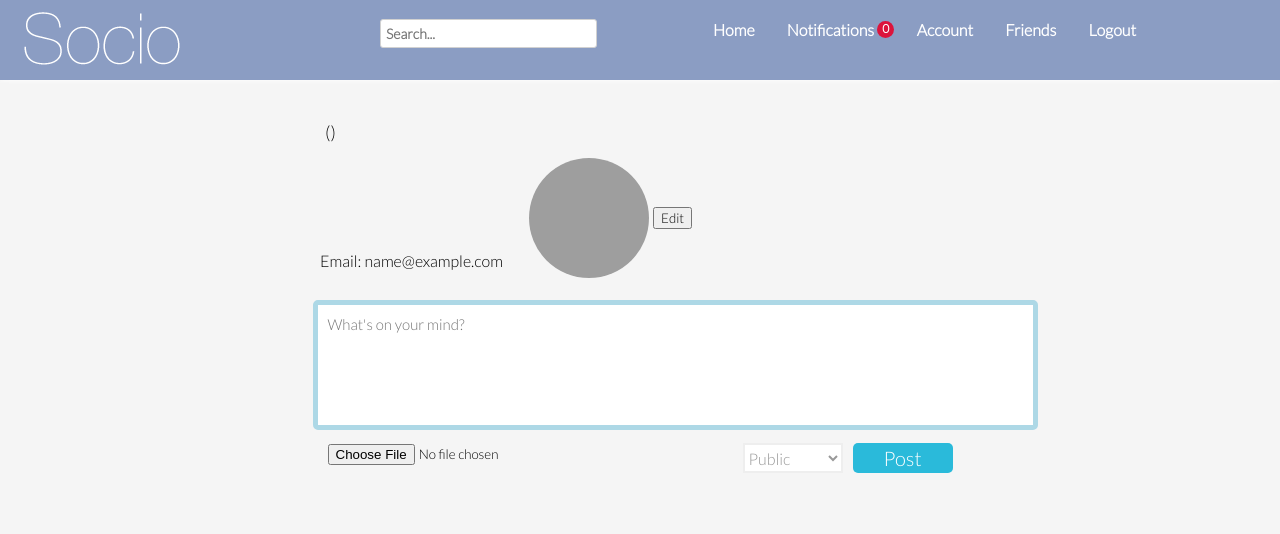
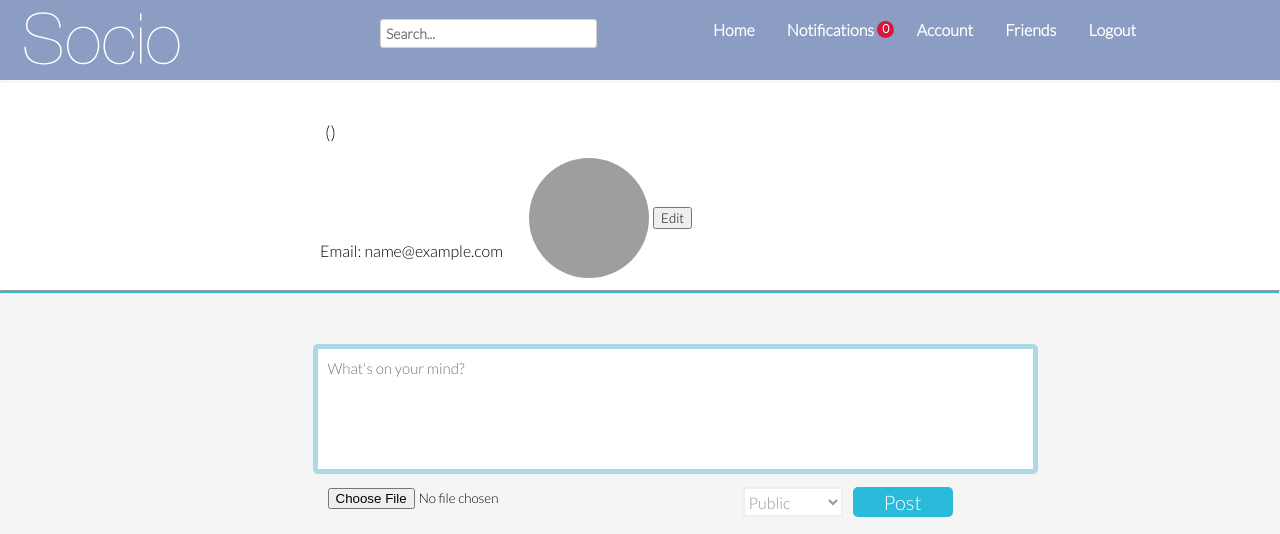
Before and after one commit to HeshamMeneisi/4H, a PHP site: page /profile.php in a window 1280 px wide. Shown: the top 534 px of the page. Run offline with PHP 8.4, Linux system fonts and the light colour scheme; the visitor is signed in with stand-in values (Sample User, id 1); data that the repository does not hold is empty; grey boxes are pictures that could not be loaded.

Commit message:
Finalize profile

```diff
--- a/css/profile.css
+++ b/css/profile.css
@@ -1,8 +1,11 @@
 .profile-head{
 	width:50%;
 	margin: 0 auto;
-	margin-top:30px;
+	padding-top:30px;
 	margin-bottom:-20px;
+}
+#pheadcontainer{
+	background:#fff;
 }
 #pp tr{
     max-width:100px;
@@ -60,6 +63,10 @@
 }
 #label{
 	font-size:16px;
-	margin-top:-70px;
+	margin-top:-80px;
 	margin-bottom:50px;
 }
+hr{
+	height:2px;
+	background: #2abada;
+}
--- a/profile.php
+++ b/profile.php
@@ -34,6 +34,7 @@
 $_GET['p'] = 1;
 include_once 'hud.php';
 ?>
+<div id="pheadcontainer">
 <div class='profile-head'>
 <div class="name">
   <?php echo $user['fname'].' '.$user['lname']; ?>
@@ -102,6 +103,7 @@
     }
 ?>
 </div>
+<hr>
 </div>
 <?php
 $_GET['p'] = 1;
```
